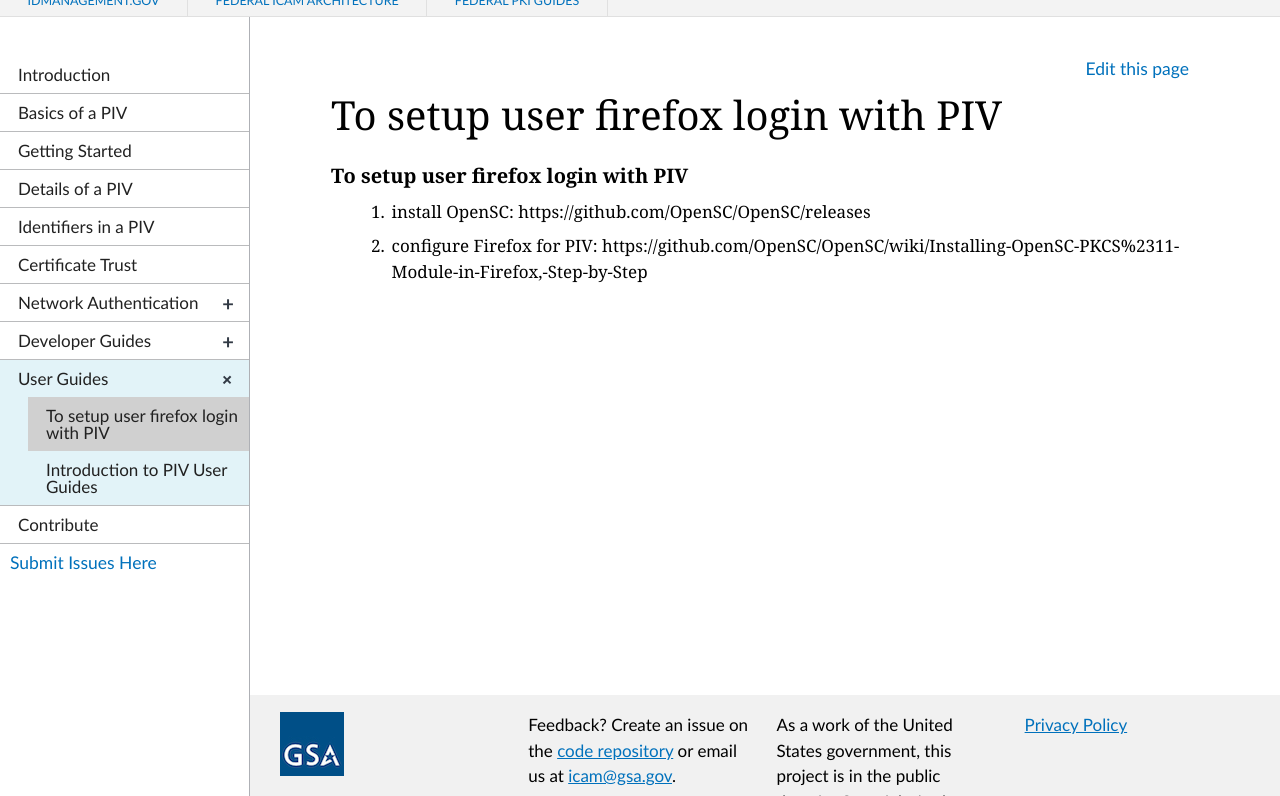
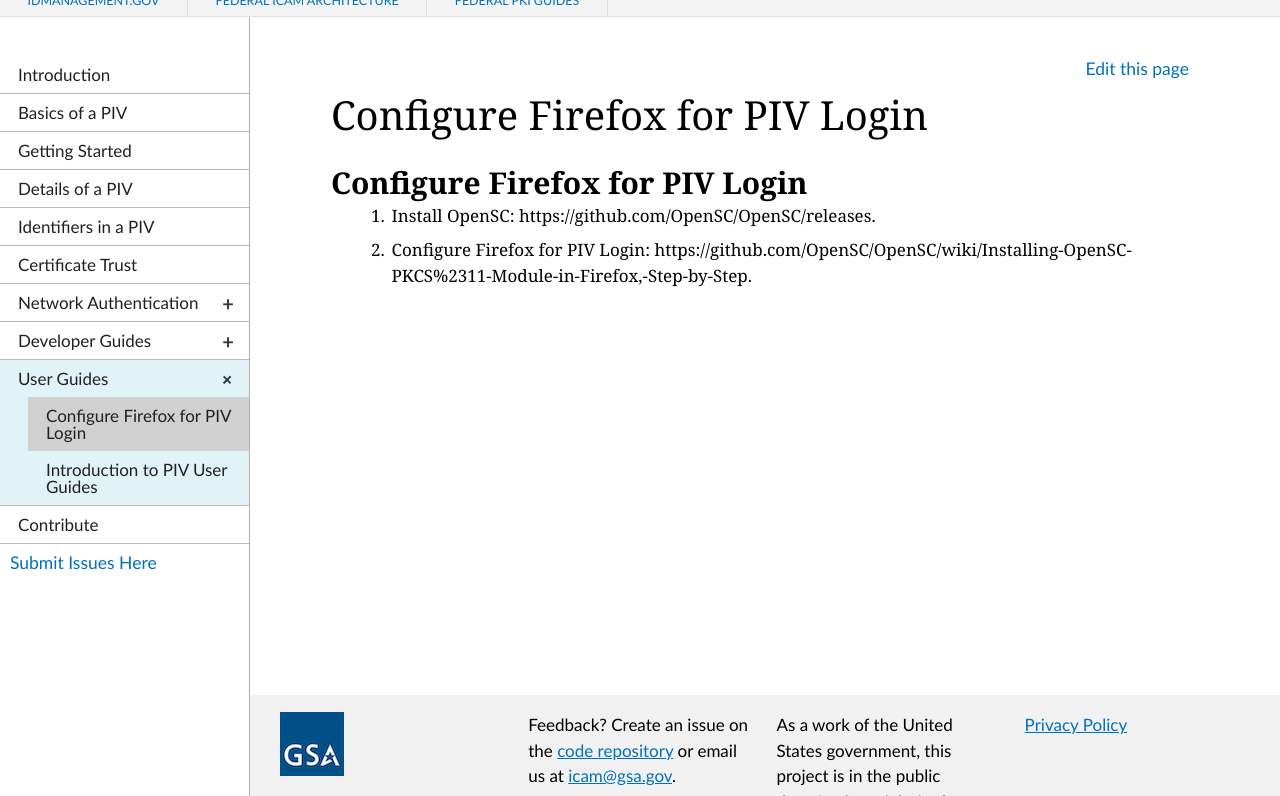
Before and after one commit to GSA/piv-guides, a Jekyll site: the page built from _userconfig/1_firefox.md, in a window 1280 px wide and 900 px high, cut to the strip 104-900 px from the top of the window. Built offline with Jekyll 4.4.1, drawn with Linux system fonts in a browser that asks for light colours; nearby versions of some CDN libraries.

Commit message:
Update 1_firefox.md

```diff
--- a/_userconfig/1_firefox.md
+++ b/_userconfig/1_firefox.md
@@ -1,12 +1,11 @@
 ---
 layout: default
-title: To setup user firefox login with PIV
+title: Configure Firefox for PIV Login
 collection: userconfig
 permalink: userconfig/firefox/
 ---
+<!--Seems like we need to explain a bit--an introductory sentence about the who/what/why of needing to configure Firefox to use PIV login. I saw your comment about an issue with Firefox and certain websites. What is the issue that this Playbook would resolve (add intro.)? Is Firefox different from Chrome or other browsers in this regard? Short on details/explanation.-->
+## Configure Firefox for PIV Login
 
-
-### To setup user firefox login with PIV
-
-1. install OpenSC: https://github.com/OpenSC/OpenSC/releases
-2. configure Firefox for PIV: https://github.com/OpenSC/OpenSC/wiki/Installing-OpenSC-PKCS%2311-Module-in-Firefox,-Step-by-Step
+1. Install OpenSC: https://github.com/OpenSC/OpenSC/releases.
+2. Configure Firefox for PIV Login: https://github.com/OpenSC/OpenSC/wiki/Installing-OpenSC-PKCS%2311-Module-in-Firefox,-Step-by-Step.
```
